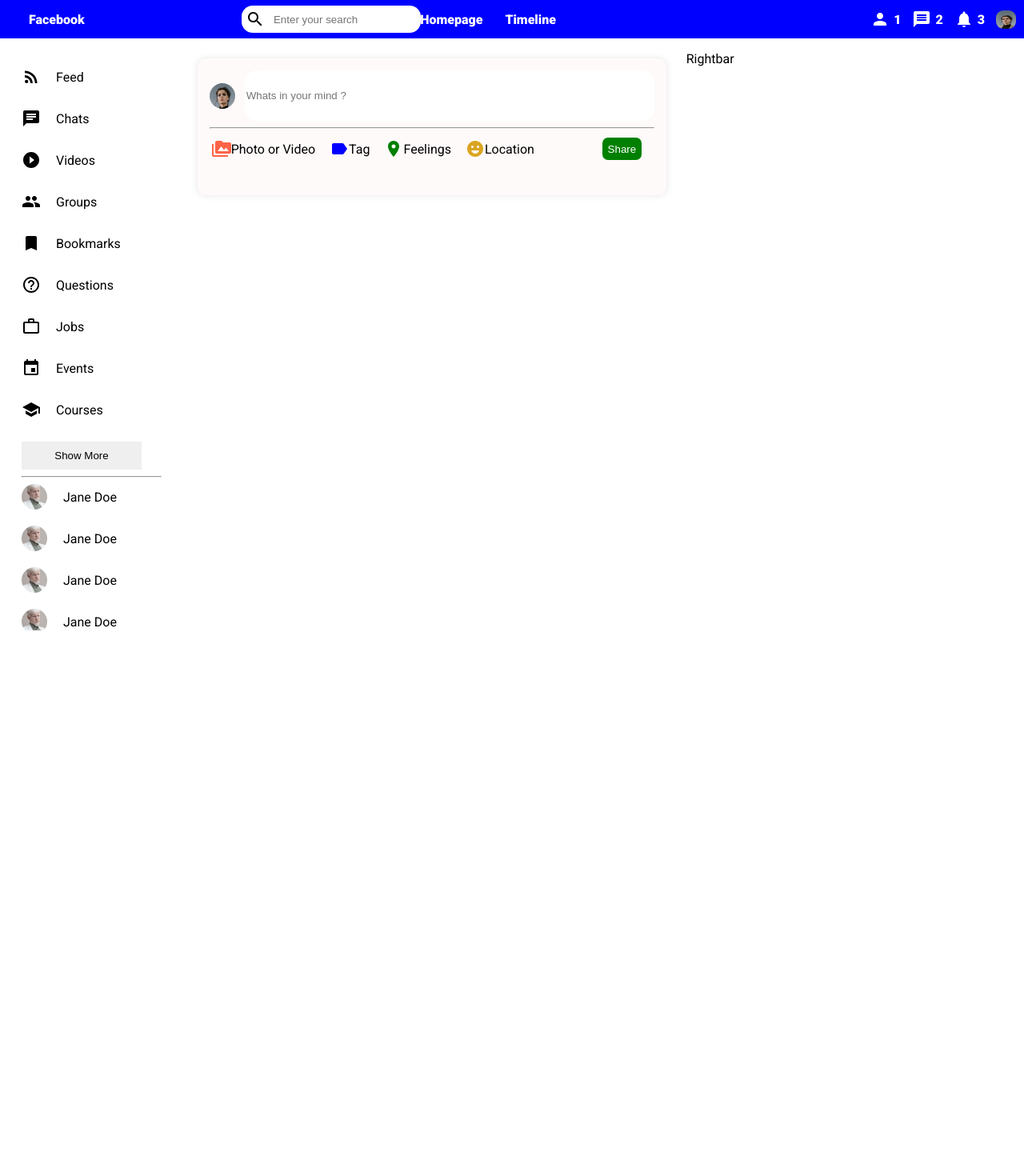
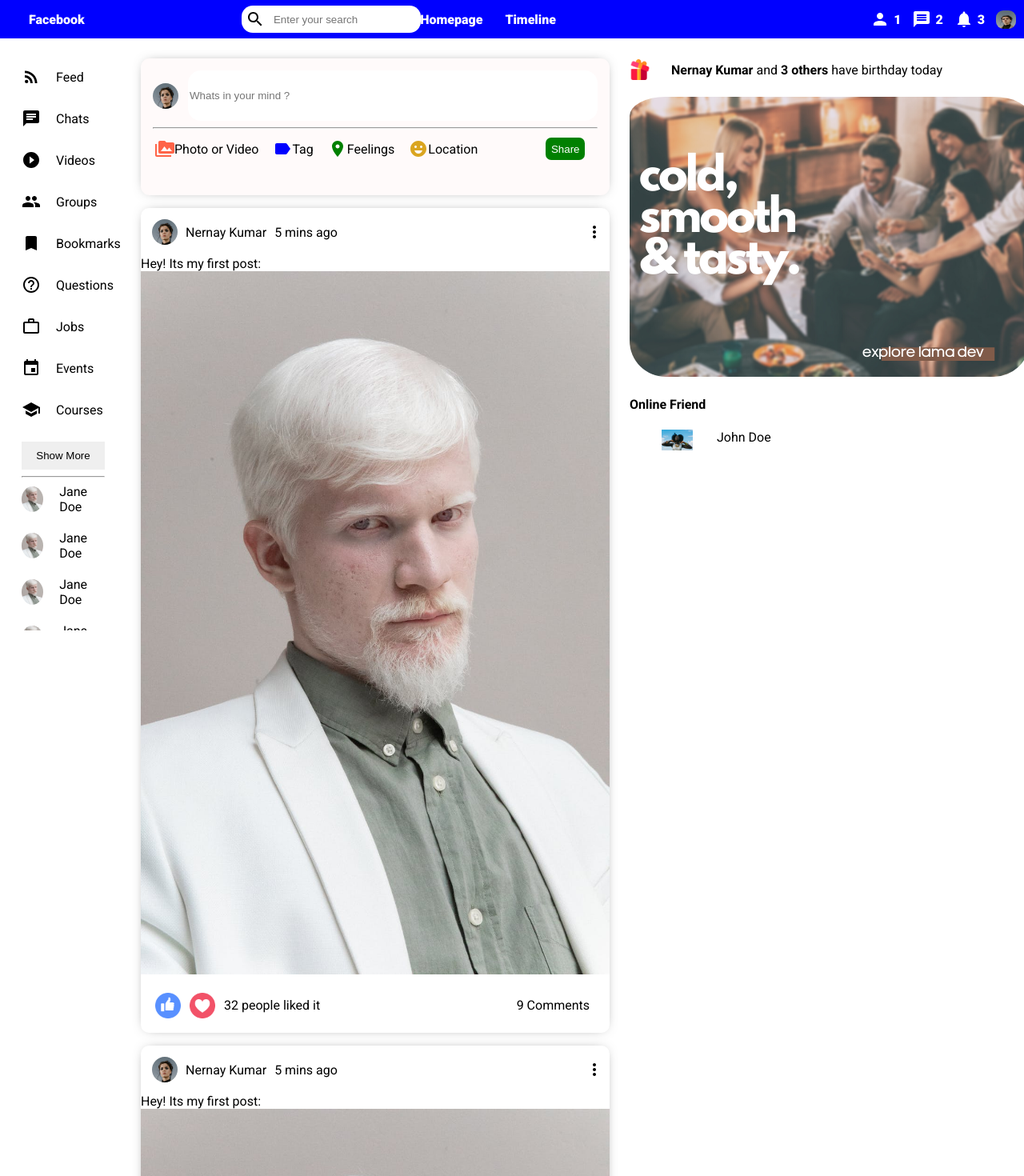
Before and after one commit to banderGlitch/facebookclone, a React (Vite) app: page /home in a window 1280 px wide. Shown: the top 1470 px of the page at 80% size. Before the commit the page ends 800 px from the top, so only its background shows below. Built offline with nearby package versions, Linux system fonts and the light colour scheme.

Commit message:
sideNavbar

```diff
--- a/src/components/feed/Feed.jsx
+++ b/src/components/feed/Feed.jsx
@@ -1,11 +1,17 @@
 import React from 'react'
 import './Feed.css'
 import Share from '../share/Share'
-
+import Post from '../post/Post'
 export default function Feed() {
   return (
     <div className='feed'>
         <Share/>
+        <Post/>
+        <Post/>
+        <Post/>
+        <Post/>
+        <Post/>
+        <Post/>
     </div>
   )
 }
--- /dev/null
+++ b/src/components/post/Post.css
@@ -0,0 +1,94 @@
+.post {
+    margin-top: 16px;
+    width: 100%;
+    border-radius: 10px;
+    box-shadow: 0 0 10px rgba(0, 0, 0, 0.1); /* Add shadow */
+    -webkit-box-shadow: 0px 0px 16px -8px rgba(0, 0, 0, 0.68);
+
+
+}
+.postWrapper {
+
+}
+
+.postTop {
+    display: flex;
+    justify-content: space-between;
+
+}
+
+.postTopLeft {
+    gap: 10px;
+    display: flex;
+    align-items: center;
+    padding: 14px;
+
+}
+
+.postTopRight {
+    padding: 7px;
+    display: flex;
+    align-items: center;
+
+}
+
+.postCenter {
+
+}
+
+.postText {
+
+}
+
+.postImg {
+    width: 100%;
+    height: 40%;
+
+}
+
+.postBottom {
+    padding: 10px;
+    display: flex;
+    justify-content: space-between;
+
+}
+.postProfile{
+    width: 32px;
+    height: 32px;
+    border-radius: 70%;
+    object-fit: cover;
+}
+.postCommentText {
+
+}
+.likeIcon {
+    width: 32px;
+
+}
+.heartIcon {
+    width: 32px;
+
+}
+.likeCounter {
+
+}
+
+.postBottomLeft {
+    gap: 11px;
+    display: flex;
+    align-items: center;
+    padding: 8px;
+
+}
+.postBottomRight {
+    display: flex;
+    padding: 15px
+
+}
+.postProfileImg {
+
+
+}
+.postDate {
+
+}
--- /dev/null
+++ b/src/components/post/Post.jsx
@@ -0,0 +1,42 @@
+import './Post.css'
+import img1 from '../../../public/assets/person/1.jpeg'
+import img2 from '../../../public/assets/person/2.jpeg';
+import Like from '../../../public/assets/like.png';
+import Heart from '../../../public/assets/heart.png';
+import { MoreVert } from "@mui/icons-material";
+export default function Post() {
+    return (
+        <div className='post'>
+            <div className="postWrapper">
+                <div className="postTop">
+                    <div className="postTopLeft">
+                        <img className='postProfile' src={img1} alt='Not found'/>
+                        <span className="postUsern">Nernay Kumar</span>
+                        <span className="postDate">5 mins ago</span>
+                    </div>
+                    <div className="postTopRight">
+                        <MoreVert/>
+                    </div>
+                </div>
+                <div className="postCenter">
+                    <span className='postText'>Hey! Its my first post:</span>
+                    <img className='postImg' src={img2} alt='Not Found'/>
+                </div>
+                <div className="postBottom">
+                    <div className="postBottomLeft">
+                        <img className='likeIcon' src={Like} alt='Not Found'/>
+                        <img className='heartIcon' src={Heart} alt='Not Found'/>
+                        <span className='likeCounter'>32 people liked it</span>
+                    </div>
+                    <div className='postBottomRight'>
+                        <span className="postcommentText">
+                            9 Comments
+                        </span>
+
+                    </div>
+                </div>
+            </div>
+
+        </div>
+    )
+}
--- a/src/components/rightbar/rightbar.css
+++ b/src/components/rightbar/rightbar.css
@@ -1,3 +1,55 @@
 .rightbar{
     flex: 1;
 }
+.rightbarWrapper {
+    padding-top: 26px;
+
+}
+.birthdayContainer {
+    gap: 26px;
+    display: flex;
+    align-items: center;
+
+}
+.birthdayImg {
+    height: 26px;
+
+}
+.birthdayText {
+
+}
+
+.rightbarAd {
+    padding-top: 21px;
+    border-radius: 45px;
+
+
+}
+
+.rightbarTitle {
+
+}
+
+.rightbarFriendList {
+    list-style: none;
+
+}
+
+.rightbarFriend {
+    display: flex;
+    gap: 30px;
+
+
+}
+
+.rightbarProfileImgContainer {
+
+}
+
+.rightbarProfileImg {
+
+    height: 26px;
+}
+.rightbarUsername {
+
+}
--- a/src/components/rightbar/rightbar.jsx
+++ b/src/components/rightbar/rightbar.jsx
@@ -1,9 +1,30 @@
 import React from 'react'
 import './rightbar.css'
+import birthday from '../../../public/assets/gift.png';
+import ads from '../../../public/assets/ad.png'
+import img3 from '../../../public/assets/person/3.jpeg'
 export default function Rightbar() {
   return (
     <div className='rightbar'>
-      <p>Rightbar</p>
+      <div className="rightbarWrapper">
+        <div className="birthdayContainer">
+          <img className='birthdayImg' src={birthday} alt='Not Found' />
+          <span className='birthdayText'>
+          <b>Nernay Kumar</b> and <b> 3 others </b> have birthday today
+          </span>
+        </div>
+        <img className='rightbarAd' src={ads} alt='NotFound'/>
+        <h4 className='rightbarTitle'>Online Friend</h4>
+        <ul className='rightbarFriendList'>
+          <li className='rightbarFriend'>
+            <div className="rightbarProfileImgContainer">
+              <img className='rightbarProfileImg' src={img3} alt='Not Found'/>
+            </div>
+            <span className='rightbarUsername'>John Doe</span>
+          </li>
+
+        </ul>
+      </div>
     </div>
   )
 }
--- a/src/components/share/Share.css
+++ b/src/components/share/Share.css
@@ -3,6 +3,7 @@
     padding: 15px;
     background-color: snow;
     box-shadow: 0 0 10px rgba(0, 0, 0, 0.1); /* Add shadow */
+    -webkit-box-shadow: 0px 0px 16px -8px rgba(0, 0, 0, 0.68);
 }
 .shareWrapper {
 
```
